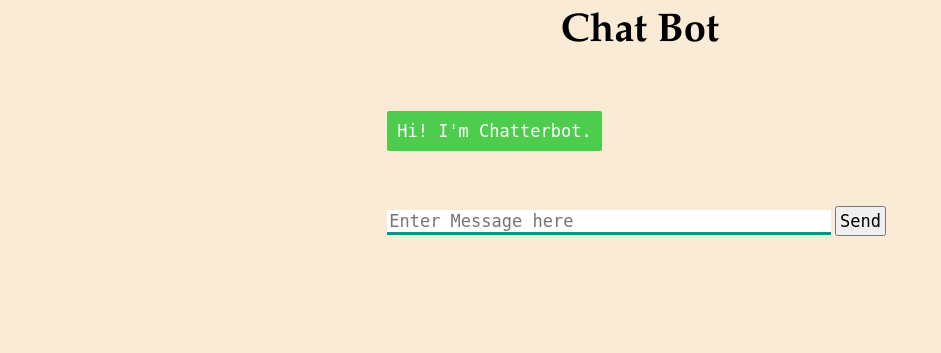
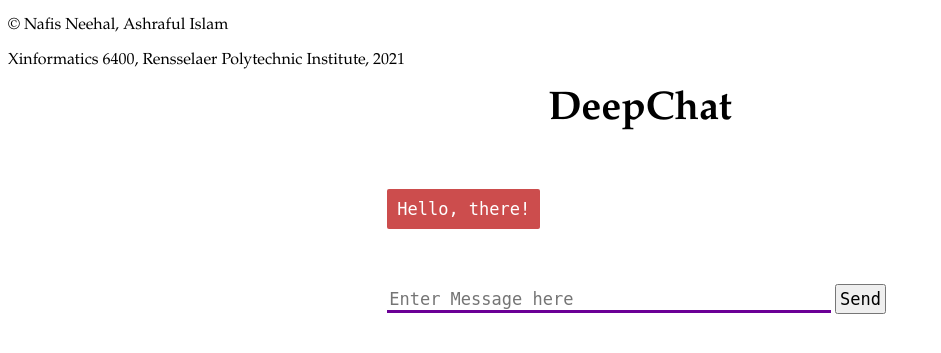
Before and after one commit to ITWSXInformatics/Group9_2021, a Flask app: page / in a window 1280 px wide. Shown: the top 353 px of the page, without its empty margins (0-941 px from the left). Run offline with Flask 2, Linux system fonts and the light colour scheme; some libraries are stand-ins or nearby versions.

Commit message:
Minor changes in CSS

```diff
--- a/static/css/style.css
+++ b/static/css/style.css
@@ -1,5 +1,6 @@
 body {
     font-family: Garamond;
+    background-color:white;
 }
 
 h1 {
@@ -34,7 +35,7 @@ h3 {
 #textInput {
     width: 87%;
     border: none;
-    border-bottom: 3px solid #009688;
+    border-bottom: 3px solid #6b0096;
     font-family: monospace;
     font-size: 17px;
 }
@@ -54,7 +55,7 @@ h3 {
 }
 
 .userText span {
-    background-color: #009688;
+    background-color: #6b0096;
     padding: 10px;
     border-radius: 2px;
 }
@@ -68,7 +69,7 @@ h3 {
 }
 
 .botText span {
-    background-color:rgb(77, 204, 77);
+    background-color:rgb(204, 77, 77);
     padding: 10px;
     border-radius: 2px;
 }
--- a/templates/index.html
+++ b/templates/index.html
@@ -4,17 +4,16 @@
     <!--<link rel="stylesheet" type="text/css" href="/static/css/style.css">-->
     <link rel="stylesheet" href="{{ url_for('static', filename='css/style.css') }}"/>
     <script src="https://ajax.googleapis.com/ajax/libs/jquery/3.2.1/jquery.min.js"></script>
-    <style>
-      body {
-        background-color:antiquewhite;
-      }
-  </style>
   </head>
+  <header>
+    <p><span>&#169;</span> Nafis Neehal, Ashraful Islam</p>
+    <p> Xinformatics 6400, Rensselaer Polytechnic Institute, 2021 </p>
+ </header>
   <body>
-    <h1>Chat Bot</h1>
+    <h1>DeepChat</h1>
     <div>
       <div id="chatbox">
-        <p class="botText"><span>Hi! I'm Chatterbot.</span></p>
+        <p class="botText"><span>Hello, there!</span></p>
       </div>
       <div id="userInput">
         <input id="textInput" type="text" name="msg" placeholder="Enter Message here">
```
